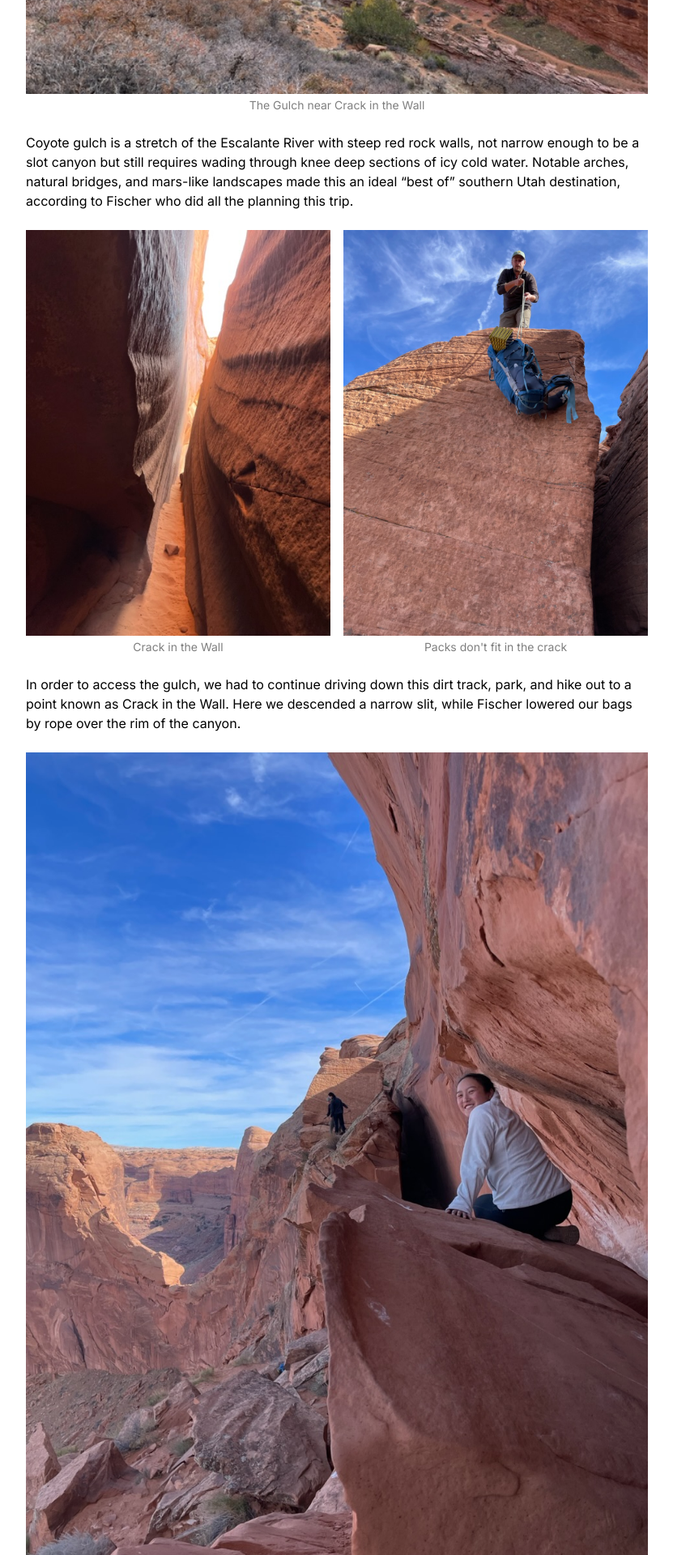
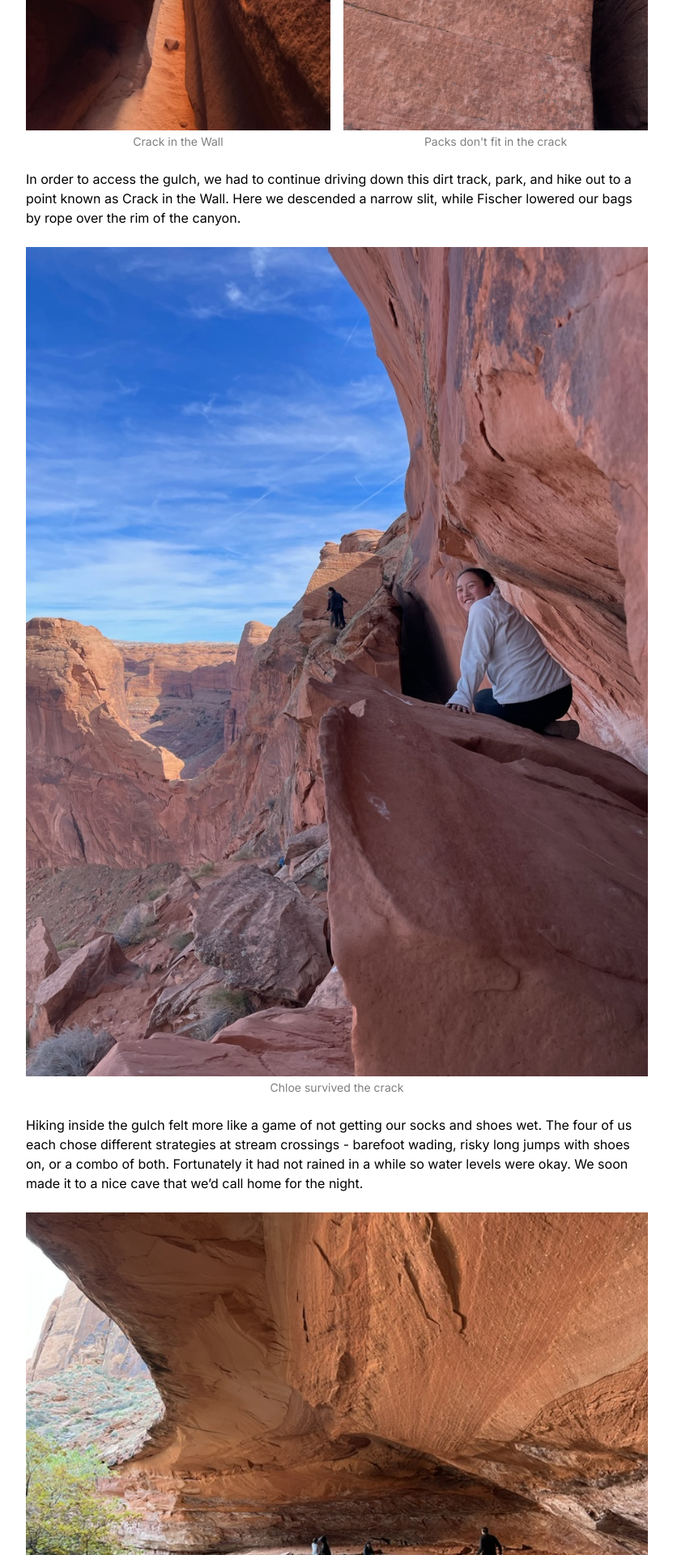
Before and after one commit to joage/website, a Next.js app: page /adventures/utah-1 in a window 1280 px wide. Shown: the part 2940-4860 px from the top of the page at 81% size, without its empty margins (224-1055 px from the left). Built offline with nearby package versions, Linux system fonts and the light colour scheme.

Commit message:
Update page.tsx

```diff
--- a/src/app/adventures/utah-1/page.tsx
+++ b/src/app/adventures/utah-1/page.tsx
@@ -19,8 +19,6 @@ const Coyote = () => (
 
     <p>Continuing on after a quick hike, we arrived at the town of Escalante, UT where everything was closed. We turned off the main road on to a dirt track where we pitched tents and spent our first cold night in the desert.</p>
 
-    <ImageGroup images={[{path: "/images/IMG_7625_Original.jpeg", caption: "The Gulch near Crack in the Wall"}]} />
-
     <p>Coyote gulch is a stretch of the Escalante River with steep red rock walls, not narrow enough to be a slot canyon but still requires wading through knee deep sections of icy cold water. Notable arches, natural bridges, and mars-like landscapes made this an ideal “best of” southern Utah destination, according to Fischer who did all the planning this trip.</p>
 
     <ImageGroup images={[{path: "/images/IMG_2829.jpeg", caption: "Crack in the Wall"}, {path: "/images/IMG_2820.jpeg", caption: "Packs don't fit in the crack"}]} />
@@ -31,7 +29,13 @@ const Coyote = () => (
 
     <p>Hiking inside the gulch felt more like a game of not getting our socks and shoes wet. The four of us each chose different strategies at stream crossings - barefoot wading, risky long jumps with shoes on, or a combo of both. Fortunately it had not rained in a while so water levels were okay. We soon made it to a nice cave that we’d call home for the night.</p>
 
+    <ImageGroup images={[{path: "/images/IMG_1861_Original.jpeg", caption: "Camp site"}]} />
+
     Day two was even more spectacular than the first, with the highlights being Jacob Hamblin Arch and spotting petroglyphs high up on the canyon walls.
+
+    <ImageGroup images={[{path: "/images/IMG_7625_Original.jpeg", caption: ""}]} />
+
+    <ImageGroup images={[{path: "/images/IMG_7656_Original.jpeg", caption: "Always crossing streams"}]} />
 
     <ImageGroup images={[{path: "/images/PXL_20221122_230015239_Original.jpeg", caption: "Approaching the exit. The canyon was super deep here"}]} />
 
```
